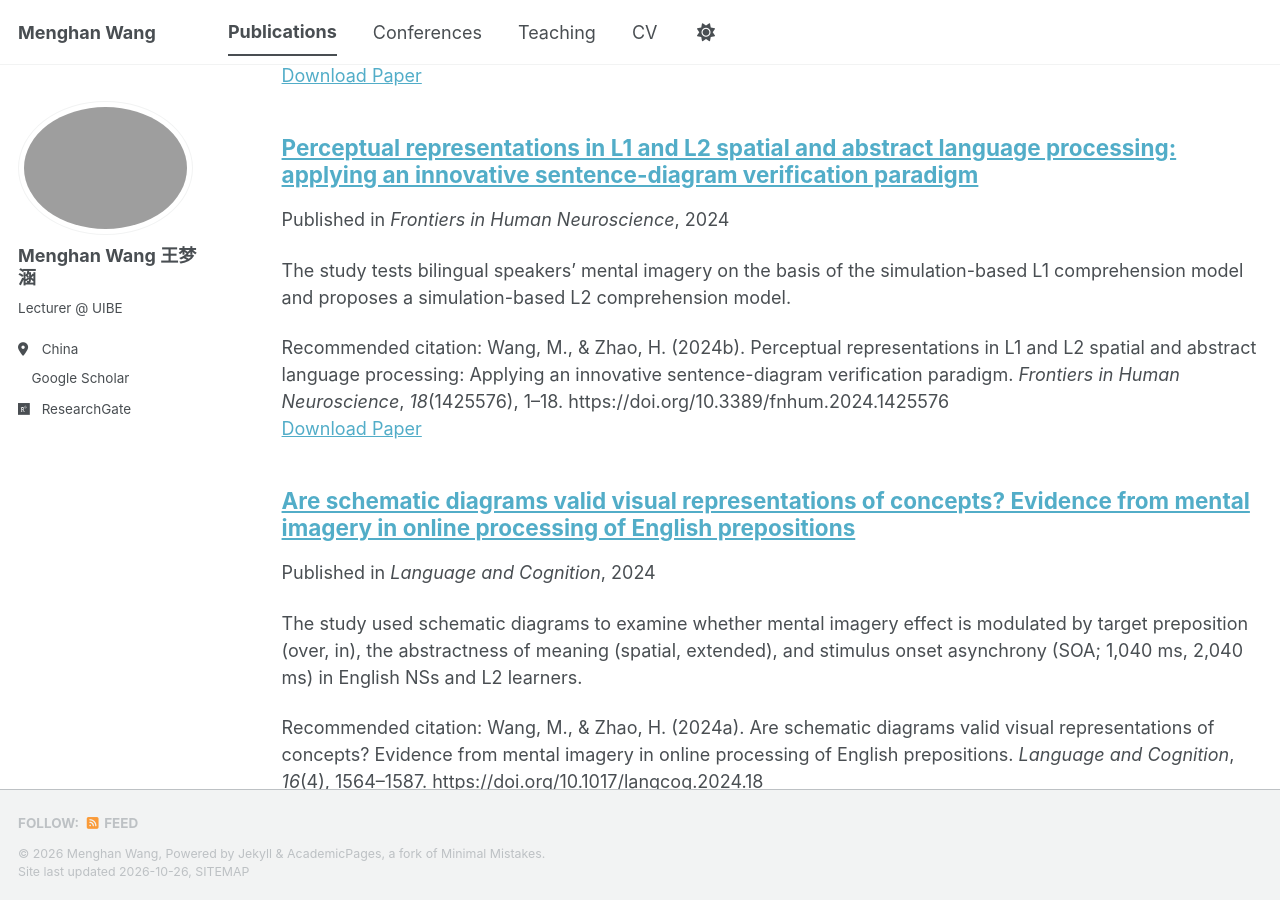
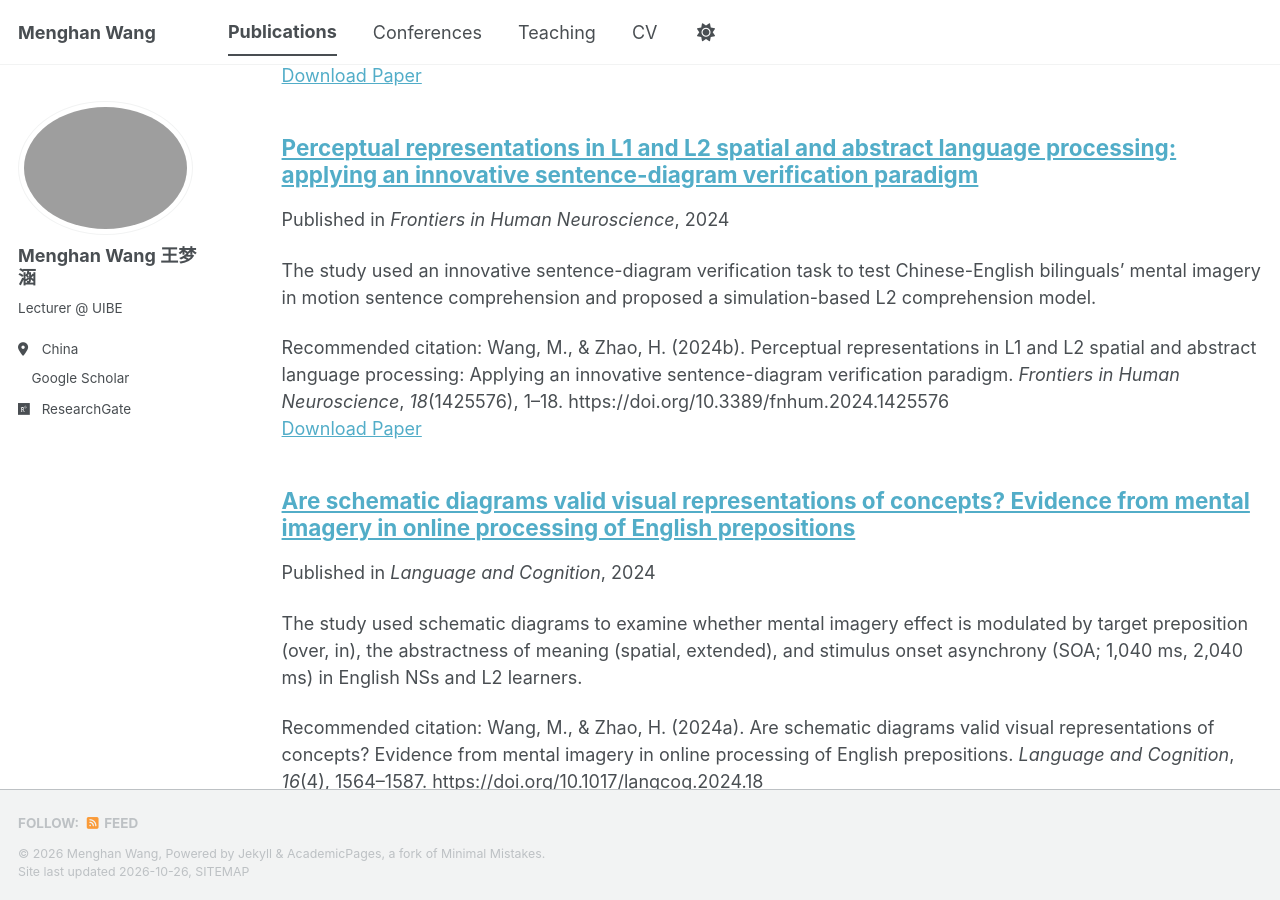
Before and after one commit to menghan120/menghan.github.io, a Jekyll site: the page built from _pages/publications.html, in a window 1280 px wide and 900 px high, scrolled down 1162 px. Built offline with Jekyll 4.4.1, drawn with Linux system fonts in a browser that asks for light colours; a script bundle is joined from its source files by our own code; a style sheet for code colours, icons or effects is not loaded.

Commit message:
Update Wang_and_Zhao_2024b.md

```diff
--- a/_publications/Wang_and_Zhao_2024b.md
+++ b/_publications/Wang_and_Zhao_2024b.md
@@ -3,7 +3,7 @@ title: "Perceptual representations in L1 and L2 spatial and abstract language pr
 collection: publications
 category: manuscripts
 permalink: /publication/Wang_and_Zhao_2024b
-excerpt: 'The study tests bilingual speakers’ mental imagery on the basis of the simulation-based L1 comprehension model and proposes a simulation-based L2 comprehension model.'
+excerpt: 'The study used an innovative sentence-diagram verification task to test Chinese-English bilinguals’ mental imagery in motion sentence comprehension and proposed a simulation-based L2 comprehension model.'
 date: 2024-10-15
 venue: 'Frontiers in Human Neuroscience'
 paperurl: 'https://menghan120.github.io/files/Wang_and_Zhao_2024b.pdf'
```
